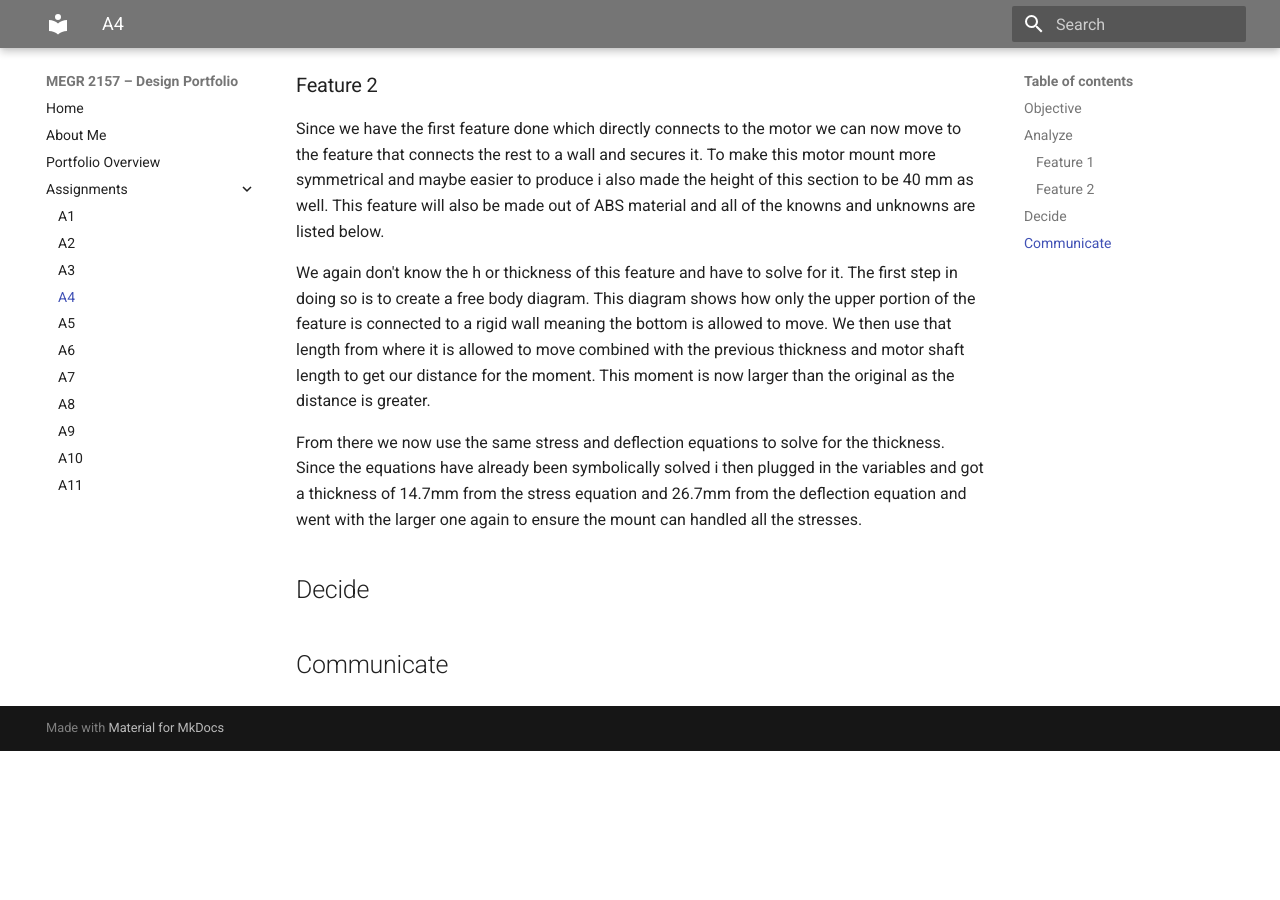
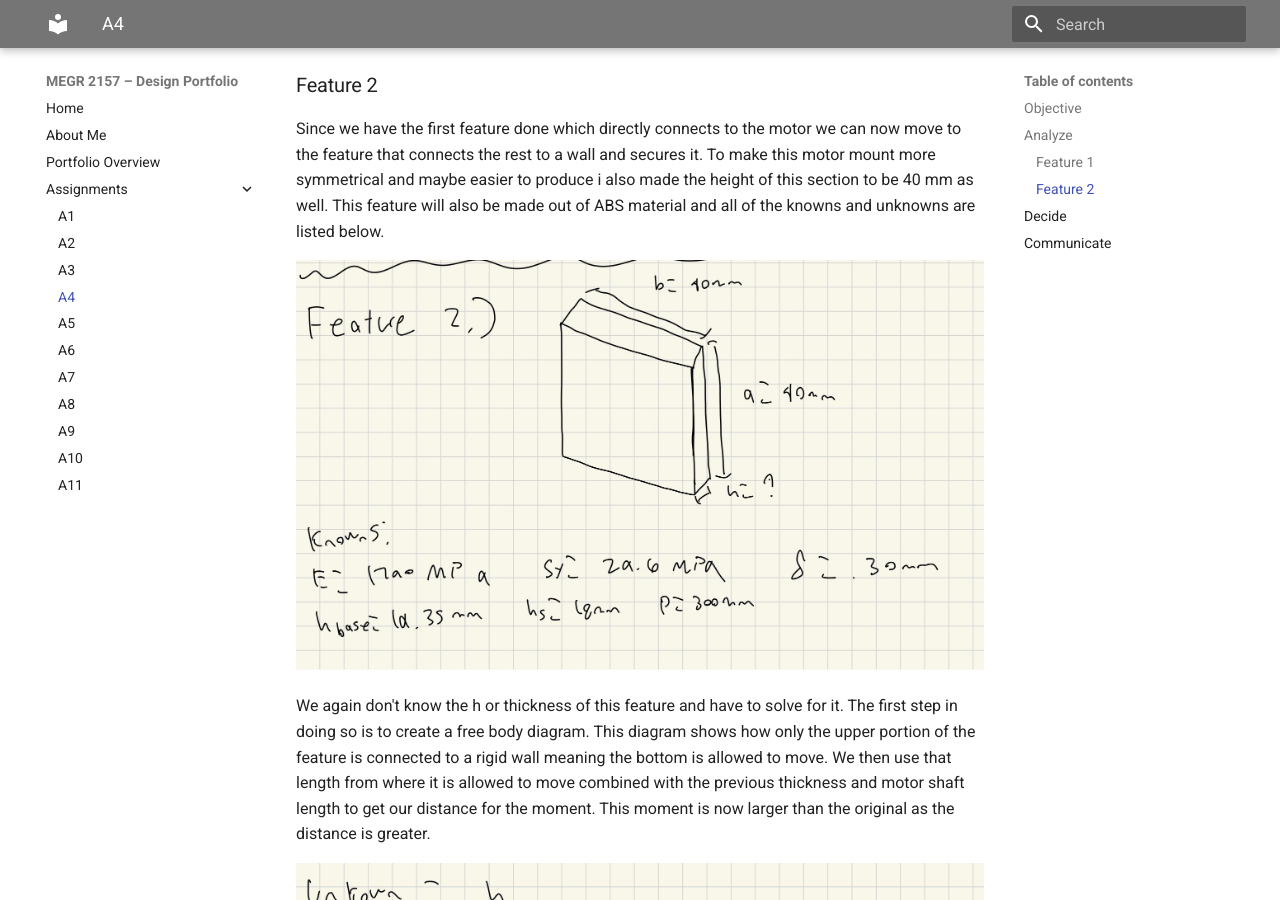
Before and after one commit to jadelma5/megr2156-portfolio, an MkDocs documentation site: the page built from docs/assignments/A04/index.md, in a window 1280 px wide and 900 px high, scrolled down 3168 px. Built offline with MkDocs 1.6.1 and Material for MkDocs 9.7.7, drawn with Linux system fonts in a browser that asks for light colours; before the commit the page ends 3919 px from its top, so only the background shows below that.

Commit message:
Update Feature 2 section with diagrams and details
Added images and clarified the design process for Feature 2.

```diff
--- a/docs/assignments/A04/index.md
+++ b/docs/assignments/A04/index.md
@@ -27,13 +27,16 @@ With these symbolically solved equation all I need to do is plug in all of the k
 
 Since we have the first feature done which directly connects to the motor we can now move to the feature that connects the rest to a wall and secures it. To make this motor mount more symmetrical and maybe easier to produce i also made the height of this section to be 40 mm as well. This feature will also be made out of ABS material and all of the knowns and unknowns are listed below.
 
-
+![feature](Feature2.jpg)
 
 We again don't know the h or thickness of this feature and have to solve for it. The first step in doing so is to create a free body diagram. This diagram shows how only the upper portion of the feature is connected to a rigid wall meaning the bottom is allowed to move. We then use that length from where it is allowed to move combined with the previous thickness and motor shaft length to get our distance for the moment. This moment is now larger than the original as the distance is greater.
 
-
+![FBD2](FBD2.jpg)
 
 From there we now use the same stress and deflection equations to solve for the thickness. Since the equations have already been symbolically solved i then plugged in the variables and got a thickness of 14.7mm from the stress equation and 26.7mm from the deflection equation and went with the larger one again to ensure the mount can handled all the stresses.
+
+![sym](Sym2.jpg)
+![number](numsym.jpg)
 
 ## Decide
 
```
